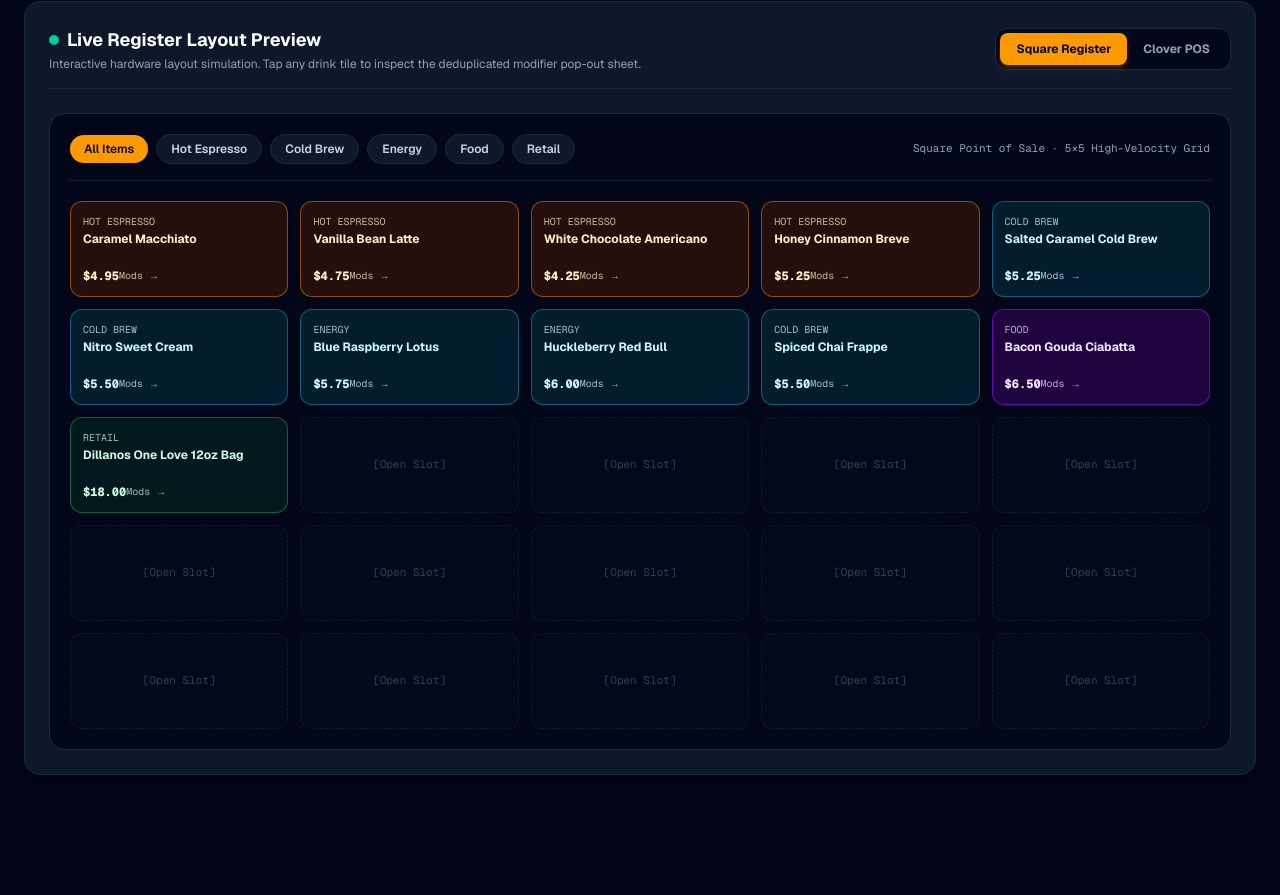
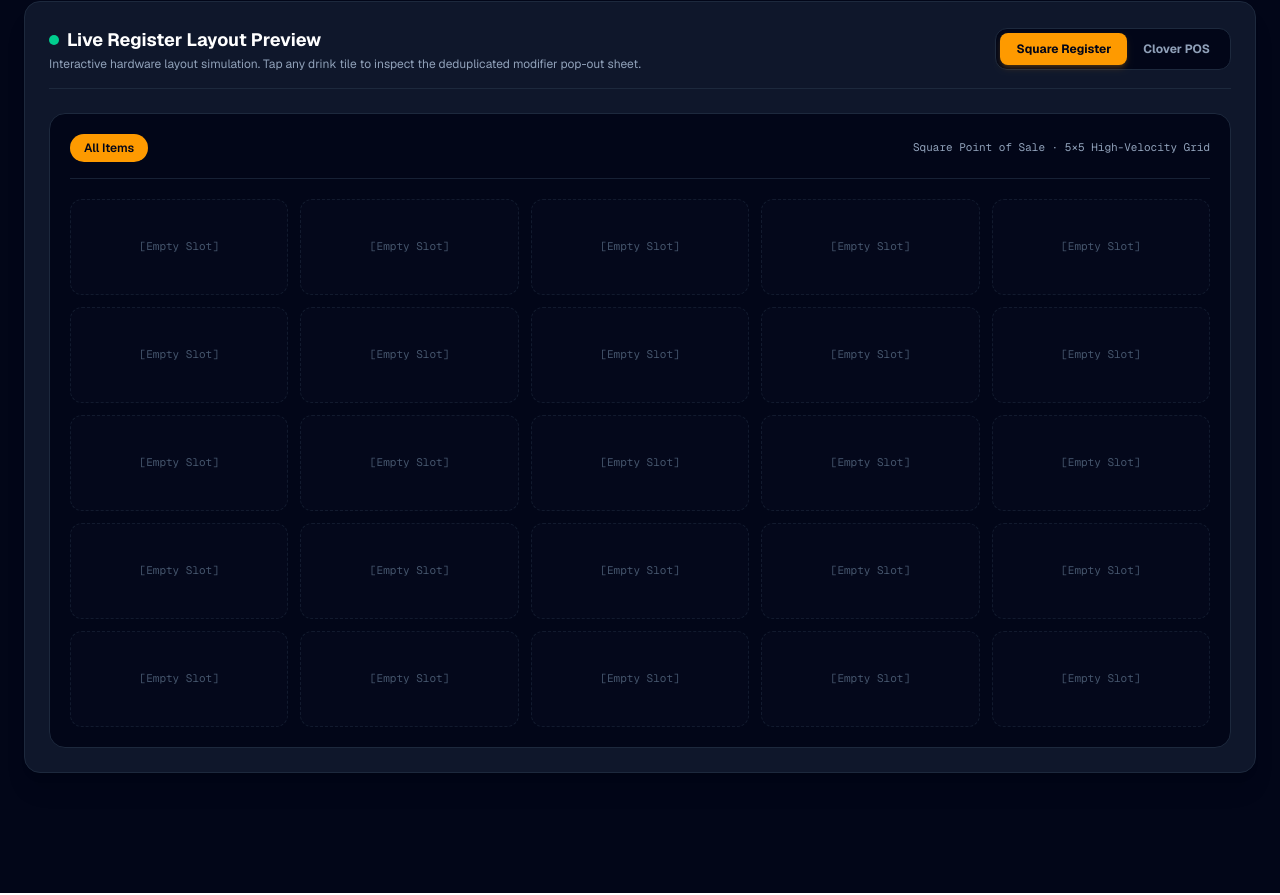
Before and after one commit to d6fergus-tech/barmaid, a Next.js app: page /onboard/rules in a window 1280 px wide. Shown: the part 1111-2006 px from the top of the page. Built offline with nearby package versions, Linux system fonts and the light colour scheme.

Commit message:
fix: complete localstorage purge on reset and dynamic catalog tile binding in simulator

```diff
--- a/app/onboard/rules/page.tsx
+++ b/app/onboard/rules/page.tsx
@@ -75,121 +75,6 @@ const DEFAULT_MODIFIER_PRICING: ModifierPricingRules = {
   syrupSauceAddOnDollars: 0.5,
 };
 
-const FALLBACK_PREVIEW_ITEMS: PreviewCatalogItem[] = [
-  {
-    id: "fb_1",
-    name: "Caramel Macchiato",
-    category: "Hot Espresso",
-    basePrice: 4.95,
-    variations: [
-      { size: "12oz", price: 4.5 },
-      { size: "16oz", price: 4.95 },
-      { size: "20oz", price: 5.45 },
-    ],
-  },
-  {
-    id: "fb_2",
-    name: "Vanilla Bean Latte",
-    category: "Hot Espresso",
-    basePrice: 4.75,
-    variations: [
-      { size: "12oz", price: 4.25 },
-      { size: "16oz", price: 4.75 },
-      { size: "20oz", price: 5.25 },
-    ],
-  },
-  {
-    id: "fb_3",
-    name: "White Chocolate Americano",
-    category: "Hot Espresso",
-    basePrice: 4.25,
-    variations: [
-      { size: "12oz", price: 3.75 },
-      { size: "16oz", price: 4.25 },
-      { size: "20oz", price: 4.75 },
-    ],
-  },
-  {
-    id: "fb_4",
-    name: "Honey Cinnamon Breve",
-    category: "Hot Espresso",
-    basePrice: 5.25,
-    variations: [
-      { size: "12oz", price: 4.75 },
-      { size: "16oz", price: 5.25 },
-      { size: "20oz", price: 5.75 },
-    ],
-  },
-  {
-    id: "fb_5",
-    name: "Salted Caramel Cold Brew",
-    category: "Cold Brew",
-    basePrice: 5.25,
-    variations: [
-      { size: "16oz", price: 5.25 },
-      { size: "24oz", price: 5.95 },
-      { size: "32oz", price: 6.75 },
-    ],
-  },
-  {
-    id: "fb_6",
-    name: "Nitro Sweet Cream",
-    category: "Cold Brew",
-    basePrice: 5.5,
-    variations: [
-      { size: "16oz", price: 5.5 },
-      { size: "24oz", price: 6.25 },
-    ],
-  },
-  {
-    id: "fb_7",
-    name: "Blue Raspberry Lotus",
-    category: "Energy",
-    basePrice: 5.75,
-    variations: [
-      { size: "16oz", price: 5.75 },
-      { size: "24oz", price: 6.5 },
-      { size: "32oz", price: 7.25 },
-    ],
-  },
-  {
-    id: "fb_8",
-    name: "Huckleberry Red Bull",
-    category: "Energy",
-    basePrice: 6.0,
-    variations: [
-      { size: "16oz", price: 6.0 },
-      { size: "24oz", price: 6.75 },
-      { size: "32oz", price: 7.5 },
-    ],
-  },
-  {
-    id: "fb_9",
-    name: "Spiced Chai Frappe",
-    category: "Cold Brew",
-    basePrice: 5.5,
-    variations: [
-      { size: "16oz", price: 5.5 },
-      { size: "24oz", price: 6.25 },
-    ],
-  },
-  {
-    id: "fb_10",
-    name: "Bacon Gouda Ciabatta",
-    category: "Food",
-    basePrice: 6.5,
-    variations: [{ size: "16oz", price: 6.5 }],
-  },
-  {
-    id: "fb_11",
-    name: "Dillanos One Love 12oz Bag",
-    category: "Retail",
-    basePrice: 18.0,
-    variations: [{ size: "12oz", price: 18.0 }],
-    isRetail: true,
-  },
-];
-
 export default function OnboardingRulesStepPage() {
   const router = useRouter();
   const [stageData, setStageData] = useState<IntakeStageData | null>(null);
@@ -347,7 +232,7 @@ export default function OnboardingRulesStepPage() {
       });
     });
 
-    return items.length > 0 ? items : FALLBACK_PREVIEW_ITEMS;
+    return items;
   }, [activeStagedDrinks, activeStagedRetail]);
 
   // Categories list for Square top pill bar & Clover left sidebar
@@ -1261,15 +1146,17 @@ export default function OnboardingRulesStepPage() {
 
               {/* Square 5x5 Tile Grid */}
               <div className="grid grid-cols-2 sm:grid-cols-3 md:grid-cols-5 gap-3">
-                {Array.from({ length: 25 }, (_, idx) => {
+                {Array.from(
+                  { length: Math.max(25, filteredPreviewItems.length) },
+                  (_, idx) => {
                     const item = filteredPreviewItems[idx];
                     if (!item) {
                       return (
                         <div
                           key={`empty_sq_${idx}`}
-                        className="h-24 rounded-xl border border-dashed border-slate-800/60 bg-slate-900/20 flex items-center justify-center text-[11px] font-mono text-slate-700"
-                      >
-                        [Open Slot]
+                          className="h-24 rounded-xl border border-dashed border-slate-800/60 bg-slate-900/20 flex items-center justify-center text-[11px] font-mono text-slate-600"
+                        >
+                          [Empty Slot]
                         </div>
                       );
                     }
@@ -1301,7 +1188,8 @@ export default function OnboardingRulesStepPage() {
                         </div>
                       </button>
                     );
-                })}
+                  }
+                )}
               </div>
             </div>
           )}
@@ -1365,7 +1253,21 @@ export default function OnboardingRulesStepPage() {
                 </div>
 
                 <div className="grid grid-cols-2 sm:grid-cols-3 lg:grid-cols-4 gap-3">
-                  {filteredPreviewItems.map((item) => (
+                  {Array.from(
+                    { length: Math.max(16, filteredPreviewItems.length) },
+                    (_, idx) => {
+                      const item = filteredPreviewItems[idx];
+                      if (!item) {
+                        return (
+                          <div
+                            key={`empty_clv_${idx}`}
+                            className="h-24 rounded-xl border border-dashed border-slate-800/60 bg-slate-900/20 flex items-center justify-center text-[11px] font-mono text-slate-600"
+                          >
+                            [Empty Slot]
+                          </div>
+                        );
+                      }
+                      return (
                         <button
                           key={item.id}
                           type="button"
@@ -1389,7 +1291,9 @@ export default function OnboardingRulesStepPage() {
                             </span>
                           </div>
                         </button>
-                  ))}
+                      );
+                    }
+                  )}
                 </div>
               </div>
             </div>
--- a/app/page.tsx
+++ b/app/page.tsx
@@ -85,7 +85,7 @@ const createEmptyPage = (pageIndex: number): GridTile[] => {
   const startIndex = pageIndex * 20 + 1;
   return Array.from({ length: 20 }, (_, i) => ({
     id: startIndex + i,
-    label: "[ Empty Slot ]",
+    label: "[Empty Slot]",
     price: "",
     color: "blank",
   }));
@@ -115,10 +115,11 @@ const getItemColor = (name: string, categoryName?: string): TileColor => {
 
 const buildPagesFromCatalog = (
   items: StagedItem[],
-  modifiers: StagedModifier[]
+  modifiers: StagedModifier[],
+  archetype: ArchetypeId = "fast-cash"
 ): GridTile[][] => {
   if (items.length === 0 && modifiers.length === 0) {
-    return [FAST_CASH_PRESET];
+    return [createEmptyPage(0)];
   }
 
   const sorted = [...items].sort((a, b) => {
@@ -135,9 +136,23 @@ const buildPagesFromCatalog = (
     color: TileColor;
   }> = sorted.map((item) => {
     const primaryVar = item.variations[0];
+    const hasMultipleSizes = item.variations.length > 1;
+    const label =
+      archetype === "fast-cash" && primaryVar?.size
+        ? `${primaryVar.size} ${item.name}`
+        : item.name;
+    const price =
+      archetype === "specialty" && hasMultipleSizes
+        ? "Select Size"
+        : archetype === "color-coded" && hasMultipleSizes && primaryVar
+        ? `$${primaryVar.price.toFixed(2)}+`
+        : primaryVar
+        ? `$${primaryVar.price.toFixed(2)}`
+        : "$4.50";
+
     return {
-      label: `${primaryVar?.size ? primaryVar.size + " " : ""}${item.name}`,
-      price: primaryVar ? `$${primaryVar.price.toFixed(2)}` : "$4.50",
+      label,
+      price,
       color: getItemColor(item.name, item.categoryName),
     };
   });
@@ -164,7 +179,7 @@ const buildPagesFromCatalog = (
       if (!entry) {
         return {
           id: startSlotId + i,
-          label: "[ Empty Slot ]",
+          label: "[Empty Slot]",
           price: "",
           color: "blank" as TileColor,
         };
@@ -182,84 +197,6 @@ const buildPagesFromCatalog = (
 
   return generatedPages;
 };
-
-const FAST_CASH_PRESET: GridTile[] = [
-  { id: 1, label: "12oz Drip", price: "$2.75", color: "amber" },
-  { id: 2, label: "16oz Drip", price: "$3.25", color: "amber" },
-  { id: 3, label: "20oz Drip", price: "$3.75", color: "amber" },
-  { id: 4, label: "Refill", price: "$1.50", color: "slate" },
-  { id: 5, label: "Misc Food", price: "$4.00", color: "emerald" },
-
-  { id: 6, label: "16oz Latte", price: "$5.25", color: "amber" },
-  { id: 7, label: "20oz Latte", price: "$6.00", color: "amber" },
-  { id: 8, label: "16oz Vanilla", price: "$5.75", color: "amber" },
-  { id: 9, label: "20oz Vanilla", price: "$6.50", color: "amber" },
-  { id: 10, label: "Pastry ($4.50)", price: "$4.50", color: "emerald" },
-
-  { id: 11, label: "16oz Cold Brew", price: "$4.75", color: "cyan" },
-  { id: 12, label: "20oz Cold Brew", price: "$5.50", color: "cyan" },
-  { id: 13, label: "16oz Americano", price: "$3.75", color: "amber" },
-  { id: 14, label: "20oz Americano", price: "$4.25", color: "amber" },
-  { id: 15, label: "Muffin / Scone", price: "$4.00", color: "emerald" },
-
-  { id: 16, label: "Add Oat Milk", price: "+$0.75", color: "slate" },
-  { id: 17, label: "Add Almond", price: "+$0.75", color: "slate" },
-  { id: 18, label: "Extra Shot", price: "+$0.95", color: "slate" },
-  { id: 19, label: "Extra Syrup", price: "+$0.60", color: "slate" },
-  { id: 20, label: "Energy Lotus", price: "$6.25", color: "cyan" },
-];
-
-const SPECIALTY_PRESET: GridTile[] = [
-  { id: 1, label: "Drip Coffee", price: "Select Size", color: "amber" },
-  { id: 2, label: "Americano", price: "Select Size", color: "amber" },
-  { id: 3, label: "Latte", price: "Select Size", color: "amber" },
-  { id: 4, label: "Mocha", price: "Select Size", color: "amber" },
-  { id: 5, label: "Cappuccino", price: "8oz / 12oz", color: "amber" },
-
-  { id: 6, label: "Cold Brew", price: "Select Size", color: "cyan" },
-  { id: 7, label: "Nitro Brew", price: "Select Size", color: "cyan" },
-  { id: 8, label: "Iced Tea", price: "Select Size", color: "cyan" },
-  { id: 9, label: "Chai Latte", price: "Select Size", color: "amber" },
-  { id: 10, label: "Matcha", price: "Select Size", color: "emerald" },
-
-  { id: 11, label: "Croissant", price: "$4.75", color: "emerald" },
-  { id: 12, label: "Bagel w/ Cream", price: "$4.25", color: "emerald" },
-  { id: 13, label: "Cookie", price: "$3.50", color: "emerald" },
-  { id: 14, label: "Breakfast Burrito", price: "$7.50", color: "emerald" },
-  { id: 15, label: "Retail Beans 12oz", price: "$18.00", color: "slate" },
-
-  { id: 16, label: "Sub Oat", price: "+$0.75", color: "slate" },
-  { id: 17, label: "Sub Breve", price: "+$0.85", color: "slate" },
-  { id: 18, label: "Extra Shot", price: "+$0.95", color: "slate" },
-  { id: 19, label: "Vanilla Syrup", price: "+$0.60", color: "slate" },
-  { id: 20, label: "Caramel Sauce", price: "+$0.75", color: "slate" },
-];
-
-const COLOR_CODED_PRESET: GridTile[] = [
-  { id: 1, label: "Drip Coffee", price: "$2.75+", color: "amber" },
-  { id: 2, label: "Latte", price: "$4.50+", color: "amber" },
-  { id: 3, label: "Mocha", price: "$5.25+", color: "amber" },
-  { id: 4, label: "Cold Brew", price: "$4.50+", color: "cyan" },
-  { id: 5, label: "Lotus Energy", price: "$5.75+", color: "cyan" },
-
-  { id: 6, label: "Americano", price: "$3.50+", color: "amber" },
-  { id: 7, label: "Vanilla Latte", price: "$5.25+", color: "amber" },
-  { id: 8, label: "White Mocha", price: "$5.50+", color: "amber" },
-  { id: 9, label: "Nitro Brew", price: "$5.25+", color: "cyan" },
-  { id: 10, label: "Italian Soda", price: "$4.25+", color: "cyan" },
-
-  { id: 11, label: "Muffin", price: "$4.00", color: "emerald" },
-  { id: 12, label: "Scone", price: "$4.25", color: "emerald" },
-  { id: 13, label: "Bagel", price: "$3.75", color: "emerald" },
-  { id: 14, label: "Breakfast Wrap", price: "$7.00", color: "emerald" },
-  { id: 15, label: "[ Spacer / Open ]", price: "", color: "blank" },
-
-  { id: 16, label: "Sub Oat", price: "+$0.75", color: "slate" },
-  { id: 17, label: "Sub Almond", price: "+$0.75", color: "slate" },
-  { id: 18, label: "Sub Breve", price: "+$0.85", color: "slate" },
-  { id: 19, label: "Extra Shot", price: "+$0.95", color: "slate" },
-  { id: 20, label: "Flavor Pump", price: "+$0.60", color: "slate" },
-];
 
 export default function BarMaidDashboard() {
   const [activeTab, setActiveTab] = useState<
@@ -271,9 +208,9 @@ export default function BarMaidDashboard() {
   const [error, setError] = useState<string | null>(null);
 
   // Active Tenant Scope hydrated from 'barmaid_intake_stage'
-  const [merchantSlug, setMerchantSlug] = useState<string>("highway-espresso");
+  const [merchantSlug, setMerchantSlug] = useState<string>("unassigned");
   const [merchantDisplayName, setMerchantDisplayName] =
-    useState<string>("Highway Espresso");
+    useState<string>("Unassigned Merchant");
   const [posAuth, setPosAuth] = useState<PosAuthRecord | null>(null);
 
   // Live Square Raw Data Store
@@ -301,7 +238,7 @@ export default function BarMaidDashboard() {
   } | null>(null);
 
   // Dynamic Elastic Multi-Page State (Array of 20-Tile Pages)
-  const [pages, setPages] = useState<GridTile[][]>([FAST_CASH_PRESET]);
+  const [pages, setPages] = useState<GridTile[][]>(() => [createEmptyPage(0)]);
   const [activePageIndex, setActivePageIndex] = useState<number>(0);
   const [selectedTileId, setSelectedTileId] = useState<number>(1);
 
@@ -314,21 +251,25 @@ export default function BarMaidDashboard() {
   const boardInputRef = useRef<HTMLInputElement>(null);
   const posInputRef = useRef<HTMLInputElement>(null);
 
-  // Preset swap
-  const applyPreset = useCallback((arch: ArchetypeId) => {
-    let preset = FAST_CASH_PRESET;
-    if (arch === "specialty") preset = SPECIALTY_PRESET;
-    if (arch === "color-coded") preset = COLOR_CODED_PRESET;
-
-    setPages([preset]);
+  // Preset swap dynamically over staged items/modifiers (or empty slots if unassigned)
+  const applyPreset = useCallback(
+    (arch: ArchetypeId) => {
+      const generated = buildPagesFromCatalog(
+        stagedItems,
+        stagedModifiers,
+        arch
+      );
+      setPages(generated);
       setActivePageIndex(0);
       setSelectedTileId(1);
-  }, []);
+    },
+    [stagedItems, stagedModifiers]
+  );
 
   // Hydrate active tenant and staged drink/modifier catalog from 'barmaid_intake_stage'
   useEffect(() => {
-    let resolvedSlug = "highway-espresso";
-    let resolvedDisplayName = "Highway Espresso";
+    let resolvedSlug = "unassigned";
+    let resolvedDisplayName = "Unassigned Merchant";
     let customAccessToken = "";
 
     try {
@@ -371,17 +312,18 @@ export default function BarMaidDashboard() {
             parsedStage?.storeProfile?.legalName ||
             ""
         ) ||
-        "highway-espresso";
+        "unassigned";
 
       resolvedDisplayName =
         parsedStage?.storeProfile?.dbaName ||
         parsedStage?.storeProfile?.legalName ||
-        resolvedSlug;
+        (resolvedSlug === "unassigned" ? "Unassigned Merchant" : resolvedSlug);
 
       setMerchantSlug(resolvedSlug);
       setMerchantDisplayName(resolvedDisplayName);
 
       // Check saved POS auth token for this merchant_slug
+      if (resolvedSlug && resolvedSlug !== "unassigned") {
         const authKey = getPosAuthStorageKey(resolvedSlug);
         const rawAuth =
           localStorage.getItem(authKey) || sessionStorage.getItem(authKey);
@@ -389,6 +331,7 @@ export default function BarMaidDashboard() {
           const parsedAuth = JSON.parse(rawAuth) as PosAuthRecord;
           setPosAuth(parsedAuth);
           customAccessToken = parsedAuth.accessToken;
+        }
       }
 
       // Hydrate staged catalog items and modifiers into Studio Matrix
@@ -444,17 +387,22 @@ export default function BarMaidDashboard() {
           ...hydratedRetail,
         ];
 
-        if (combinedStagedItems.length > 0 || hydratedModifiers.length > 0) {
         setStagedItems(combinedStagedItems);
         setStagedModifiers(hydratedModifiers);
         const hydratedPages = buildPagesFromCatalog(
           combinedStagedItems,
-            hydratedModifiers
+          hydratedModifiers,
+          "fast-cash"
         );
         setPages(hydratedPages);
         setActivePageIndex(0);
         setSelectedTileId(1);
-        }
+      } else {
+        setStagedItems([]);
+        setStagedModifiers([]);
+        setPages([createEmptyPage(0)]);
+        setActivePageIndex(0);
+        setSelectedTileId(1);
       }
     } catch {
       // Ignore storage parse errors
@@ -523,7 +471,7 @@ export default function BarMaidDashboard() {
   // Clear single active tile
   const handleClearCurrentTile = () => {
     updateActiveTile({
-      label: "[ Empty Slot ]",
+      label: "[Empty Slot]",
       price: "",
       color: "blank",
     });
@@ -542,7 +490,11 @@ export default function BarMaidDashboard() {
 
   // Populate from staged catalog
   const handleLoadStagedIntoMatrix = () => {
-    const generated = buildPagesFromCatalog(stagedItems, stagedModifiers);
+    const generated = buildPagesFromCatalog(
+      stagedItems,
+      stagedModifiers,
+      selectedArchetype
+    );
     setPages(generated);
     setActivePageIndex(0);
     setSelectedTileId(1);
```
Also changed, not shown: app/onboard/connect/page.tsx (+15 -7 lines), app/onboard/intake/page.tsx (+32 -0 lines). Lines whose indentation alone changed are shown as unchanged.
